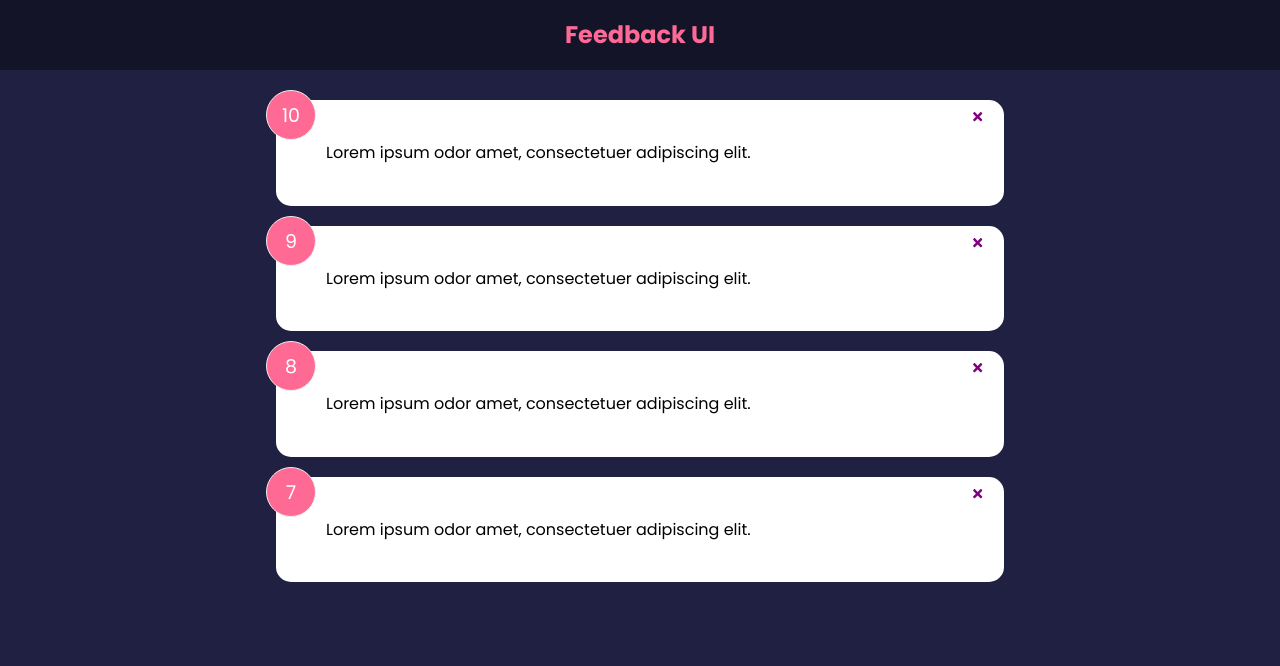
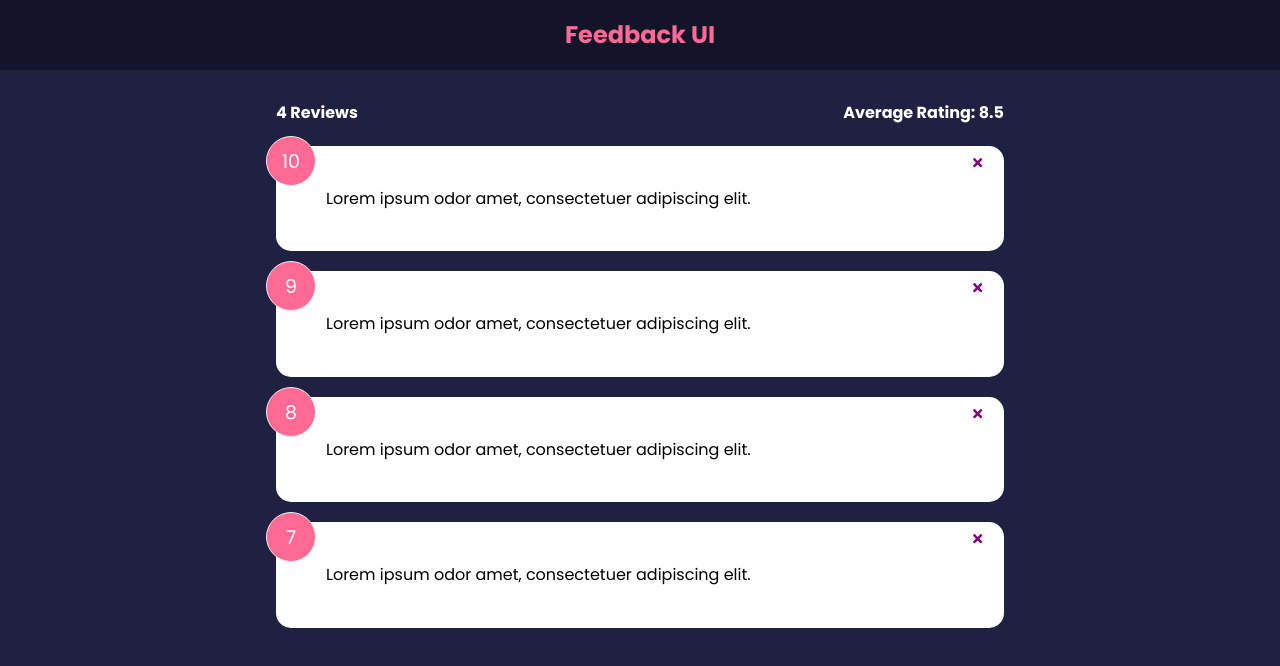
Before and after one commit to fabricekalvanda/feedback-app, a React (Create React App) app: page / in a window 1280 px wide. Shown: the top 666 px of the page. Built offline with nearby package versions, Linux system fonts and the light colour scheme.

Commit message:
Adds Feedback Stats Component and Reactivity

```diff
--- a/src/App.js
+++ b/src/App.js
@@ -1,6 +1,7 @@
 import { useState } from "react"
 import Header from "./components/Header"
 import FeedbackList from "./components/FeedbackList"
+import FeedbackStats from "./components/FeedbackStats"
 import FeedbackData from "./data/FeedbackData"
 
 function App() {
@@ -15,6 +16,7 @@
         <>
             <Header />
             <div className='container'>
+                <FeedbackStats feedback={feedback} />
                 <FeedbackList feedback={feedback}
                 handleDelete = {deleteFeedback}/>
 
--- /dev/null
+++ b/src/components/FeedbackStats.jsx
@@ -0,0 +1,25 @@
+import PropTypes from 'prop-types'
+import React from 'react'
+
+function FeedbackStats({feedback}) {
+    // Calculating rating avg
+    let average = feedback.reduce((acc, cur) =>{
+        return acc + cur.rating
+    }, 0) / feedback.length
+
+    average = average.toFixed(1).replace(/[.,]0$/, '')
+  return (
+    <div className='feedback-stats'>
+        <h4>{feedback.length} Reviews</h4>
+        <h4>Average Rating: {isNaN(average) ? 0 : average}</h4>
+    </div>
+  )
+}
+
+
+
+FeedbackStats.propTypes = {
+    feedback: PropTypes.array.isRequired,
+}
+
+export default FeedbackStats
```
